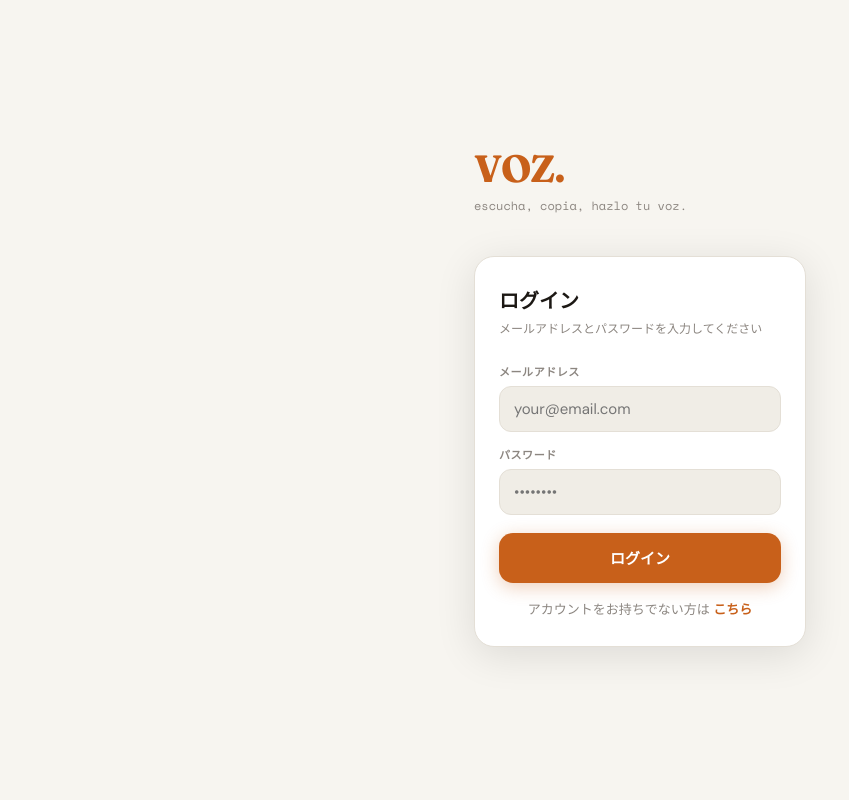
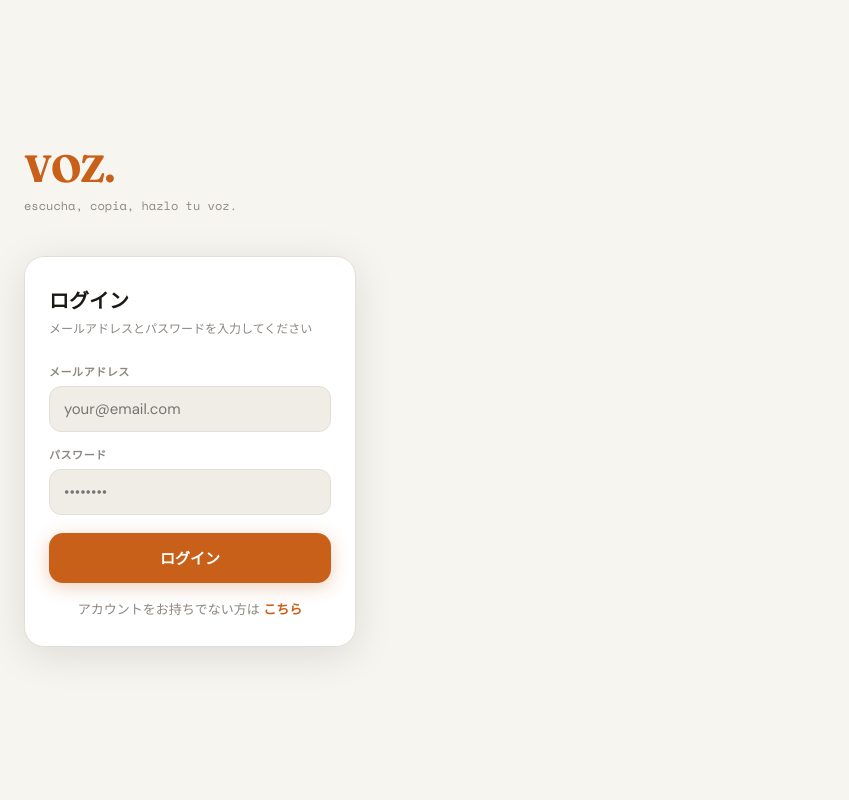
Before and after one commit to spanishwithCoco/voz-app, a plain HTML site: page index.html in a window 1280 px wide. Shown: the top 800 px of the page, without its empty margins (0-849 px from the left). Drawn offline with nearby package versions, Linux system fonts and the light colour scheme.

Commit message:
Update index.html

```diff
--- a/index.html
+++ b/index.html
@@ -466,9 +466,11 @@ body {
 
 /* ── LOGIN SCREEN ── */
 #screen-login {
-  display: none; min-height: 100vh; padding-bottom: 0;
+  display: none;
+  position: fixed; inset: 0; z-index: 1000;
   background: var(--bg);
-  align-items: center; justify-content: center; flex-direction: column;
+  overflow-y: auto;
+  align-items: flex-start; justify-content: center; flex-direction: column;
 }
 #screen-login.active { display: flex; }
 .login-wrap {
```
